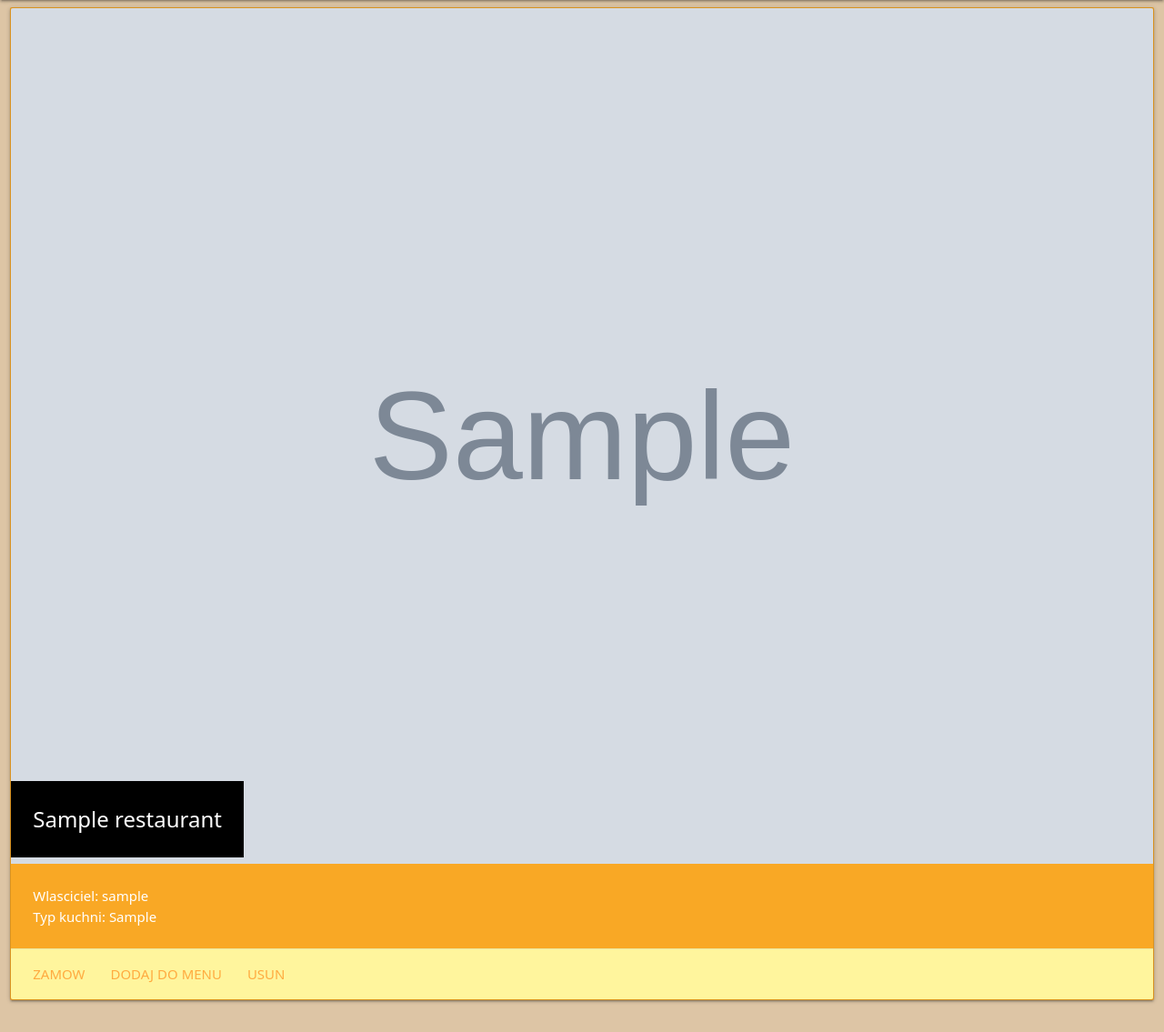
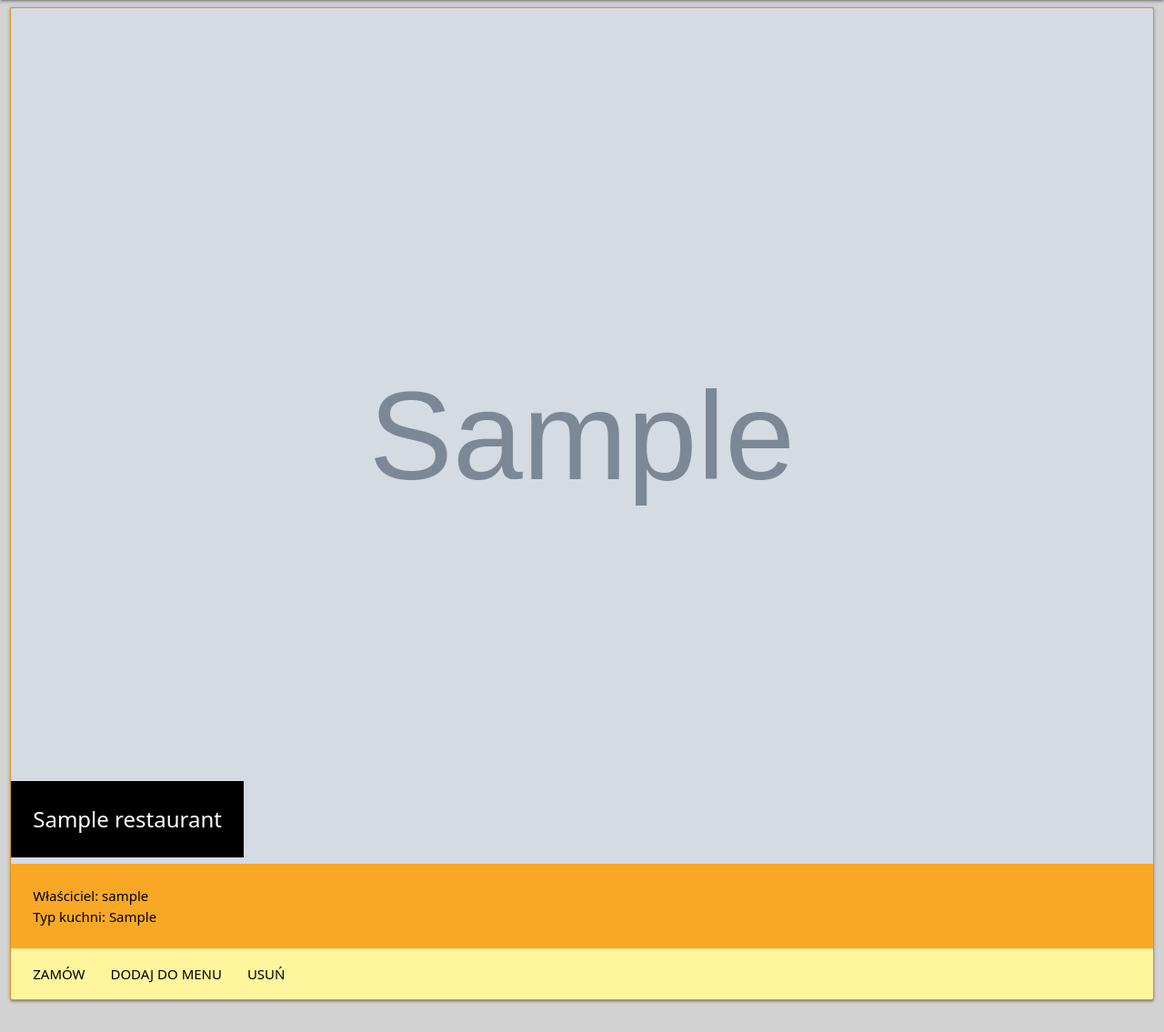
Before and after one commit to metalic24/amciuamciu.pl, a Django app: page / in a window 1280 px wide. Shown: the part 64-1199 px from the top of the page at 91% size. Run offline with Django 3.2, Linux system fonts and the light colour scheme; tables that the repository leaves empty hold one stand-in row (values such as "Sample post"); grey boxes marked "Sample" are stand-in pictures.

Commit message:
poprawa kolorow

```diff
--- a/amciuamciu/static/css/main.css
+++ b/amciuamciu/static/css/main.css
@@ -1,5 +1,5 @@
 body{
-    background-color: rgb(221, 197, 165);
+    background-color: lightgray;
 }
 
 p#cart-no{
--- a/amciuamciu/templates/login.html
+++ b/amciuamciu/templates/login.html
@@ -18,10 +18,10 @@
     <form class="col s12" method="post">{% csrf_token %}
       <div class="row">
         <div class="input-field col s6">
-          <input placeholder="Username" name="username" type="text">
+          <input class="white" placeholder="Username" name="username" type="text">
         </div>
-        <div class="input-field col">
-          <input placeholder="Password" name="password" type="password">
+        <div class="input-field col s6">
+          <input class="white" placeholder="Password" name="password" type="password">
         </div>
       </div>
       <div class="waves-effect waves-light btn">
--- a/amciuamciu/templates/menu/show_menu.html
+++ b/amciuamciu/templates/menu/show_menu.html
@@ -39,16 +39,16 @@
     {% for obj in objs %}
     <div class="col s12 m6">
       <div class="card yellow darken-3">
-        <div class="card-content white-text">
+        <div class="card-content black-text">
           <span class="card-title name ">{{obj.name}}</span>
           <p style="display: none;"><obj class="obj">{{obj}}</obj></p>
           <p style="display: none;"><obj class="id">{{obj.id}}</obj></p>
           <p style="display: none;"><obj class="rest_id">{{obj.restaurant_id}}</obj></p>
           <p>{{obj.description}}</p>
-          <p>Cena:<obj class="price">{{obj.price}} </obj> PLN</p>
+          <p>Cena: <obj class="price">{{obj.price}} </obj> PLN</p>
         </div>
         <div class="card-action yellow lighten-3">
-            <a   class="add-to-cart btn btn-primary" href="#" > Dodaj do zamówienia</a>
+            <a   class="add-to-cart btn btn-primary black-text" href="#" > Dodaj do zamówienia</a>
         </div>
       </div>
     </div>
--- a/amciuamciu/templates/register.html
+++ b/amciuamciu/templates/register.html
@@ -36,14 +36,14 @@
         </div>
       </div>
       <div class="row">
-        <div class="input-field col s12">
+        <div class="input-field col s6">
           {{form.password1}}
           <label>{{form.password1.label}}</label>
           <span class="helper-text" data-error="wrong" data-success="right">at least 8 characters</span>
         </div>
       </div>
       <div class="row">
-        <div class="input-field col s12">
+        <div class="input-field col s6">
           {{form.password2}}
           <label>{{form.password2.label}}</label>
         </div>
--- a/amciuamciu/templates/restaurant/nope.html
+++ b/amciuamciu/templates/restaurant/nope.html
@@ -3,7 +3,7 @@
 {% block content %}
 {{request.user.name}}
 
-<h1> Nie jestes wlascicielem restauracji!!!</h1>
-<a href="/restaurant/">Wroc</a>
+<h1> Nie jesteć właścicielem restauracji!!!</h1>
+<a class="add-to-cart btn btn-primary black-text" href="../../">Wróć</a>
 
 {% endblock %}
--- a/amciuamciu/templates/restaurant/show_restaurant.html
+++ b/amciuamciu/templates/restaurant/show_restaurant.html
@@ -29,15 +29,14 @@
             <img src="{{obj.img_path.url}}">
             <span class="card-title black">{{obj.name}}</span>
           </div>
-        <div class="card-content white-text">
-          <p>Wlasciciel: {{obj.owner}}</p>
+        <div class="card-content black-text">
+          <p>Właściciel: {{obj.owner}}</p>
           <p>Typ kuchni: {{obj.kitchen_type}}</p>
         </div>
         <div class="card-action yellow lighten-3">
-            <a href="../menu/{{obj.id}}">Zamow</a>
-            <a href="../menu/{{obj.id}}/create">Dodaj do menu</a>
-            <a href="../restaurant/{{obj.id}}/delete">Usun</a>
-
+            <a class="black-text" href="../menu/{{obj.id}}">Zamów</a>
+            <a class="black-text" href="../menu/{{obj.id}}/create">Dodaj do menu</a>
+            <a class="black-text" href="../{{obj.id}}/delete">Usuń</a>
         </div>
       </div>
     </div>
@@ -46,5 +45,4 @@
 
   </div>
 
-
 {% endblock %}
```
